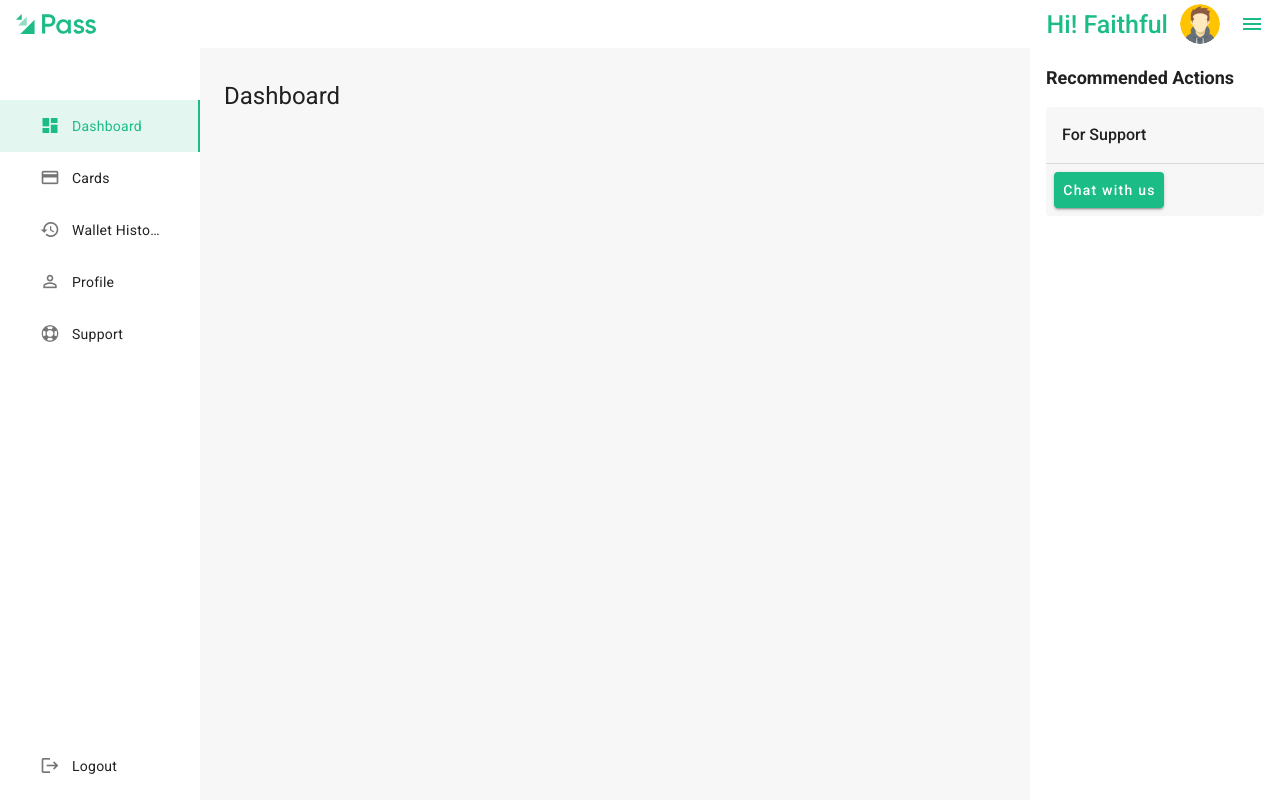
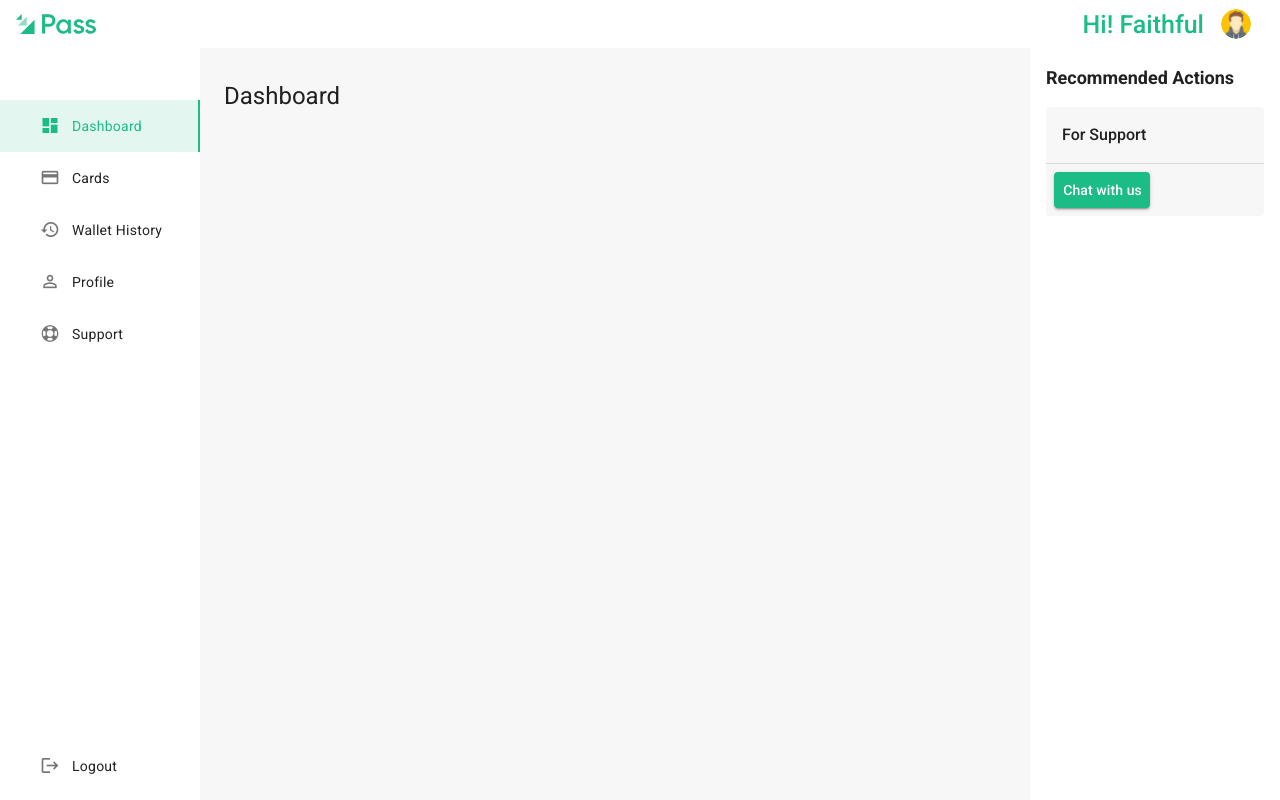
Before and after one commit to faithfulojebiyi/ourpass-dashboard, a Vue app: page / in a window 1280 px wide. Built offline with nearby package versions, Linux system fonts and the light colour scheme.

Commit message:
Update DashboardLayout.vue

```diff
--- a/src/components/DashboardLayout.vue
+++ b/src/components/DashboardLayout.vue
@@ -11,7 +11,7 @@
     >
       <v-list class="mt-11">
         <v-list-item
-          class="px-10 list-class"
+          class="pl-10 pr-9 list-class"
           v-for="item in items"
           :key="item.title"
           router :to="item.route"
@@ -95,7 +95,7 @@
             v-on="on"
             class="mr-1"
           >
-            <v-avatar size="40">
+            <v-avatar size="30">
               <img src="../assets/avatar.png">
             </v-avatar>
           </v-btn>
@@ -123,9 +123,9 @@
           </v-btn>
         </v-list>
       </v-menu>
-      <v-app-bar-nav-icon class="primary--text" @click.stop="drawer = !drawer"></v-app-bar-nav-icon>
+      <v-app-bar-nav-icon v-if="isXs" class="primary--text" @click.stop="drawer = !drawer"></v-app-bar-nav-icon>
     </v-app-bar>
-    <v-container fluid>
+    <v-container fluid class="px-6">
       <router-view></router-view>
     </v-container>
   </v-main>
@@ -135,6 +135,7 @@
 export default {
   data () {
     return {
+      isXs: false,
       drawer: null,
       items: [
         {
@@ -171,6 +172,24 @@ export default {
         }
       ]
     }
+  },
+  methods: {
+    onResize () {
+      this.isXs = window.innerWidth < 1024
+    }
+  },
+  watch: {
+    isXs (value) {
+      if (!value) {
+        if (this.drawer) {
+          this.drawer = false
+        }
+      }
+    }
+  },
+  mounted () {
+    this.onResize()
+    window.addEventListener('resize', this.onResize, { passive: true })
   }
 }
 </script>
@@ -197,6 +216,7 @@ export default {
   font-weight: 700;
 }
 .no-text-transform {
-    text-transform: none !important;
-  }
+  text-transform: none !important;
+  letter-spacing: 0.1px !important;
+}
 </style>
```
